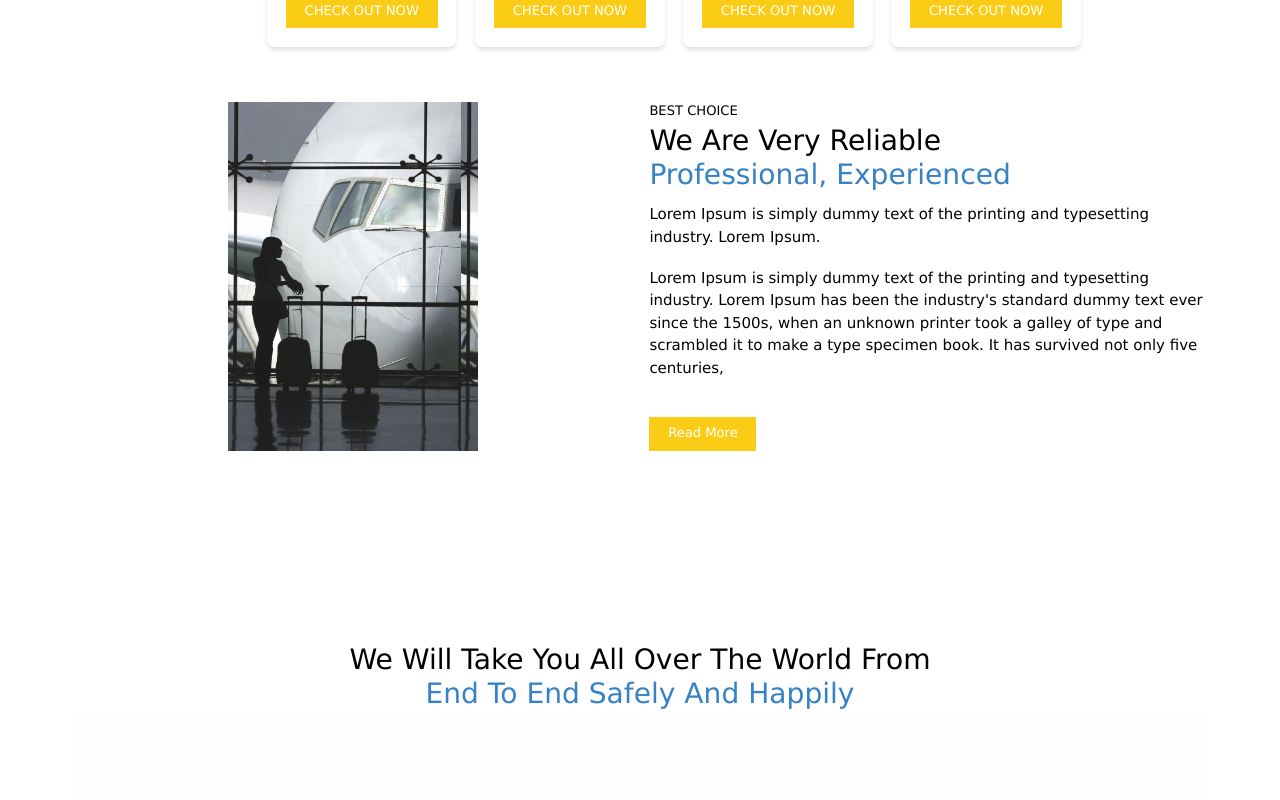
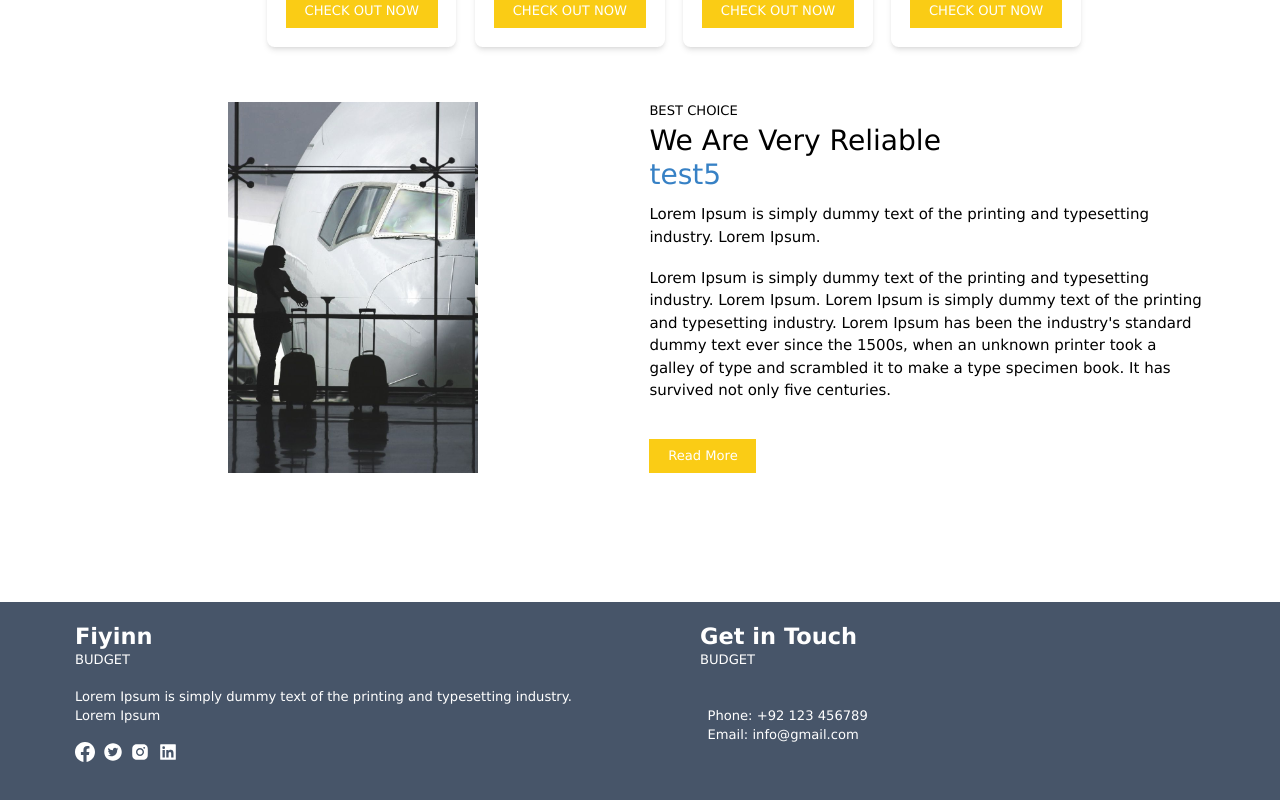
Before and after one commit to mohisa302/Parvaz, a React (Create React App) app: page /medicine in a window 1280 px wide. Shown: the part 1962-2762 px from the top of the page. Built offline with nearby package versions, Linux system fonts and the light colour scheme.

Commit message:
Add description

```diff
--- a/src/components/FooterComp.js
+++ b/src/components/FooterComp.js
@@ -5,7 +5,7 @@ import { AiFillTwitterCircle, AiFillInstagram, AiFillLinkedin } from 'react-icon
 export const FooterComp = () => {
   return (
     <div name="CONTACT" className="h-[50%] px-20 py-5 bg-slate-600">
-      <div class="grid grid-cols-4 gap-10 text-white h-[80%]">
+      <div class="grid grid-cols-2 gap-32 text-white h-[80%]">
         <div>
           <p className="text-2xl font-bold">Fiyinn</p>
           <p className="text-sm">BUDGET</p>
@@ -38,21 +38,6 @@ export const FooterComp = () => {
             <p className="text-sm ml-2">Email: info@gmail.com</p>
           </div>
         </div>
-        <div>
-          <p className="text-2xl font-bold">Flights</p>
-          <div className="items-center mt-10">
-            <p className="text-sm ml-2">Asia</p>
-            <p className="text-sm ml-2">Africa</p>
-            <p className="text-sm ml-2">Europe</p>
-          </div>
-        </div>
-        <div>
-          <p className="text-2xl font-bold">Useful Links</p>
-          <div className="items-center mt-10">
-            <p className="text-sm ml-2">Contact Us</p>
-            <p className="text-sm ml-2">About Us</p>
-          </div>
-        </div>
       </div>
       <div className="flex justify-between w-full text-white mt-10 text-sm h-[10%]">
         <p>All Rights Reserved</p>
--- a/src/components/HeaderComp.js
+++ b/src/components/HeaderComp.js
@@ -7,7 +7,6 @@ import { useLocation } from 'react-router-dom';
 
 export const HeaderComp = () => {
   const location = useLocation();
-  console.log(location.pathname);
   const backgroundIMG = Background.find((item) => item.root === location.pathname)?.image;
   //const [currentImageIndex, setCurrentImageIndex] = useState(0);
   //const backgroundImages = [FlayInnImage1, FlayInnImage2];
@@ -28,7 +27,7 @@ export const HeaderComp = () => {
 
   return (
     <div
-      className="w-full h-[80%] bg-red-300 bg-cover bg-no-repeat"
+      className="w-full h-[80%] bg-cover bg-no-repeat"
       style={{
         backgroundImage: `url(${backgroundIMG})`,
       }}
--- a/src/components/HeaderNavComp.js
+++ b/src/components/HeaderNavComp.js
@@ -1,6 +1,6 @@
 import React from 'react';
 import { Outlet } from 'react-router-dom';
-import { Link, NavLink, useLocation } from 'react-router-dom';
+import { Link, NavLink } from 'react-router-dom';
 
 export const HeaderNavComp = () => {
   return (
--- a/src/components/ProfessionalExpComp.js
+++ b/src/components/ProfessionalExpComp.js
@@ -1,8 +1,12 @@
-import React from "react";
-import { ButtonYellowComp } from "./ButtonYellowComp";
-import FlyImage from "../assets/fly.jpeg";
+import React from 'react';
+import { ButtonYellowComp } from './ButtonYellowComp';
+import FlyImage from '../assets/fly.jpeg';
+import { Contents } from '../constants/Data';
+import { useLocation } from 'react-router-dom';
 
 export const ProfessionalExpComp = () => {
+  const location = useLocation();
+  const Text = Contents.find((item) => item.root === location.pathname);
   return (
     <div className="h-[80%] px-20 py-[140px]">
       <div class="grid grid-cols-2 gap-5 h-[90%]">
@@ -20,27 +24,17 @@ export const ProfessionalExpComp = () => {
               <p className="text-sm">BEST CHOICE</p>
               <p className="text-3xl mt-1">
                 We Are Very Reliable<br></br>
-                <span className="text-[#3781c5]">
-                  {" "}
-                  Professional, Experienced
-                </span>
+                <span className="text-[#3781c5]"> {Text.heading}</span>
               </p>
             </div>
           </div>
 
           <p className="mt-3">
-            Lorem Ipsum is simply dummy text of the printing and typesetting
-            industry. Lorem Ipsum.
+            Lorem Ipsum is simply dummy text of the printing and typesetting industry. Lorem Ipsum.
           </p>
-          <p className="mt-5">
-            Lorem Ipsum is simply dummy text of the printing and typesetting
-            industry. Lorem Ipsum has been the industry's standard dummy text
-            ever since the 1500s, when an unknown printer took a galley of type
-            and scrambled it to make a type specimen book. It has survived not
-            only five centuries,
-          </p>
+          <p className="mt-5">{Text.paragraph}</p>
           <div className="flex">
-            <ButtonYellowComp label={"Read More"} extraStyle={"mt-10"} />
+            <ButtonYellowComp label={'Read More'} extraStyle={'mt-10'} />
           </div>
         </div>
       </div>
--- a/src/constants/Data.js
+++ b/src/constants/Data.js
@@ -96,57 +96,41 @@ export const Background = [
 ];
 
 export const Contents = [
-  [
   {
     id: 1,
-      heading: 'Flights to Dehli',
-      price: '$42',
-      image: DehliImage,
+    heading: 'test1',
+    paragraph:
+      "Lorem Ipsum is simply dummy text of the printing and typesetting industry. Lorem Ipsum. Lorem Ipsum is simply dummy text of the printing and typesetting industry. Lorem Ipsum has been the industry's standard dummy text ever since the 1500s, when an unknown printer took a galley of type and scrambled it to make a type specimen book. It has survived not only five centuries.",
+    root: '/',
   },
-  ],
-  [
   {
     id: 2,
-      heading: 'Flights to Karachi',
-      price: '$42',
-      image: KarachiImage,
+    heading: 'test2',
+    paragraph:
+      "Lorem Ipsum is simply dummy text of the printing and typesetting industry. Lorem Ipsum. Lorem Ipsum is simply dummy text of the printing and typesetting industry. Lorem Ipsum has been the industry's standard dummy text ever since the 1500s, when an unknown printer took a galley of type and scrambled it to make a type specimen book. It has survived not only five centuries.",
+    root: '/building',
   },
-  ],
-  [
   {
     id: 3,
-      heading: 'Flights to Karachi',
-      price: '$42',
-      image: KarachiImage,
+    heading: 'test3',
+    paragraph:
+      "Lorem Ipsum is simply dummy text of the printing and typesetting industry. Lorem Ipsum. Lorem Ipsum is simply dummy text of the printing and typesetting industry. Lorem Ipsum has been the industry's standard dummy text ever since the 1500s, when an unknown printer took a galley of type and scrambled it to make a type specimen book. It has survived not only five centuries.",
+    root: '/transportation',
   },
-  ],
-
-  [
   {
     id: 4,
-      heading: 'Flights to Karachi',
-      price: '$42',
-      image: KarachiImage,
+    heading: 'test4',
+    paragraph:
+      "Lorem Ipsum is simply dummy text of the printing and typesetting industry. Lorem Ipsum. Lorem Ipsum is simply dummy text of the printing and typesetting industry. Lorem Ipsum has been the industry's standard dummy text ever since the 1500s, when an unknown printer took a galley of type and scrambled it to make a type specimen book. It has survived not only five centuries.",
+    root: '/environment',
   },
-  ],
-
-  [
   {
     id: 5,
-      heading: 'Flights to Karachi',
-      price: '$42',
-      image: KarachiImage,
+    heading: 'test5',
+    paragraph:
+      "Lorem Ipsum is simply dummy text of the printing and typesetting industry. Lorem Ipsum. Lorem Ipsum is simply dummy text of the printing and typesetting industry. Lorem Ipsum has been the industry's standard dummy text ever since the 1500s, when an unknown printer took a galley of type and scrambled it to make a type specimen book. It has survived not only five centuries.",
+    root: '/medicine',
   },
-  ],
-
-  [
-    {
-      id: 2,
-      heading: 'Flights to Karachi',
-      price: '$42',
-      image: KarachiImage,
-    },
-  ],
 ];
 
 export const Aims = [
--- a/src/pages/LandingPage/index.js
+++ b/src/pages/LandingPage/index.js
@@ -15,7 +15,7 @@ export const LandingPage = () => {
       <ServicesComp />
       <LowestFareComp />
       <ProfessionalExpComp />
-      <WorldTourComp />
+      {/* <WorldTourComp /> */}
       <FooterComp />
     </div>
   );
```
Lines whose indentation alone changed are shown as unchanged.
